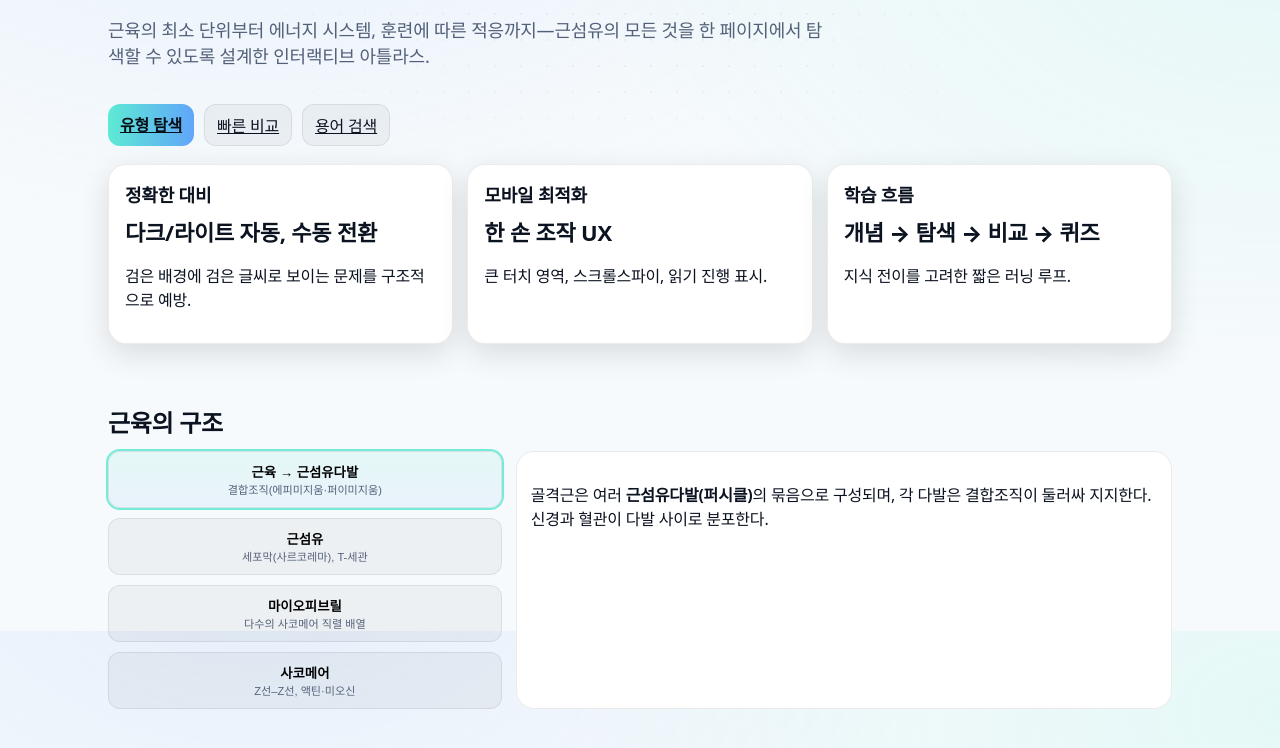
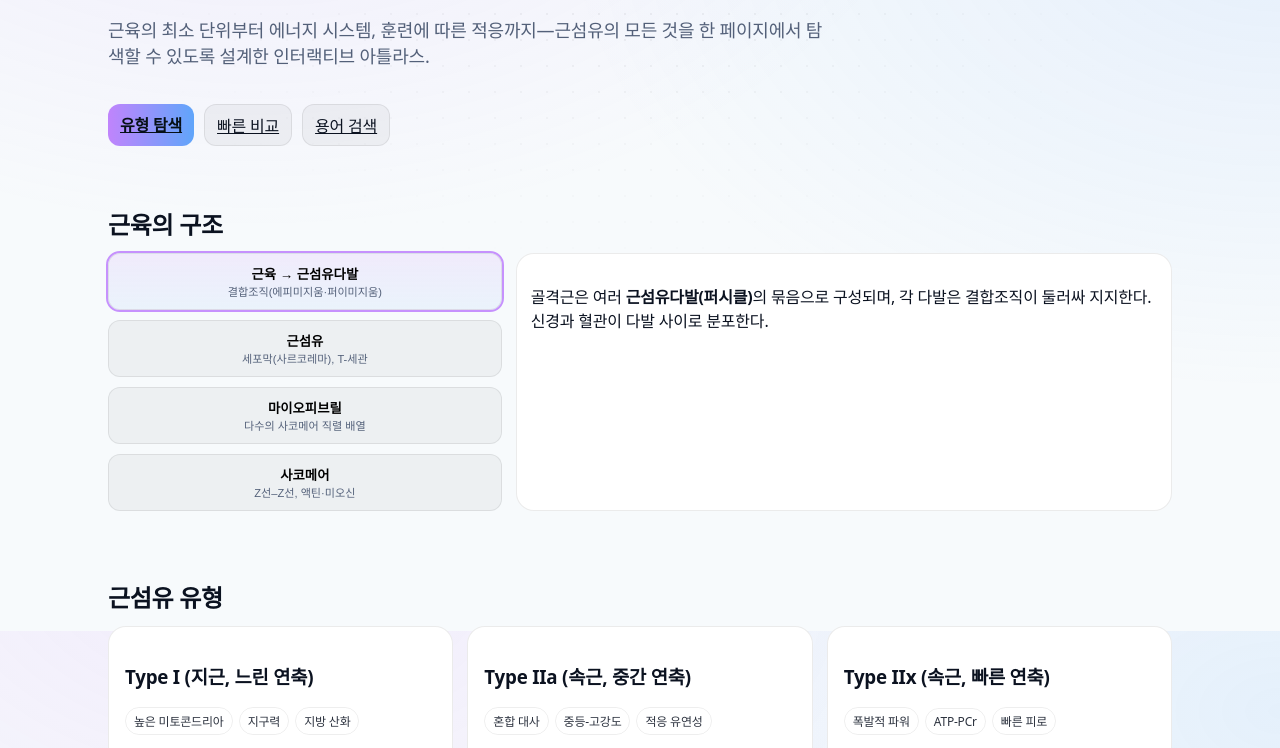
Before and after one commit to DeepSleep-gionkir/Muscle-fiber, a plain HTML site: page index.html in a window 1280 px wide. Shown: the part 169-917 px from the top of the page. Drawn offline with Linux system fonts and the light colour scheme.

Commit message:
Update index.html

```diff
--- a/index.html
+++ b/index.html
@@ -10,23 +10,27 @@
        Design System
        ===================== */
     :root {
-      --bg: #0b0c10;
-      --bg-elev: #11131a;
-      --text: #e8eef6;
-      --muted: #a7b0c0;
-      --brand: #5eead4; /* teal-300 */
-      --brand-2: #60a5fa; /* blue-400 */
-      --accent: #f472b6; /* pink-400 */
-      --danger: #f43f5e; /* rose-500 */
-      --warn: #f59e0b; /* amber-500 */
-      --ok: #34d399; /* emerald-400 */
-      --card: rgba(255,255,255,0.04);
-      --border: rgba(255,255,255,0.08);
+      /* "근섬유" 테마: 딥 인디고 배경 + 퍼플(지구력)/레드(파워) 포인트 */
+      --bg: #100f1c;
+      --bg-elev: #1a192a;
+      --text: #eef0f6;
+      --muted: #9da6c0;
+
+      --brand: #c084fc; /* Purple-400 (지구력 / 주조색) */
+      --brand-2: #60a5fa; /* Blue-400 (지구력 2 / 보조색) */
+      --accent: #f43f5e; /* Rose-500 (파워 / 강조색) */
+
+      --danger: var(--accent); /* 파워/위험 색상 통일 */
+      --warn: #f59e0b; /* Amber-500 */
+      --ok: #34d399; /* Emerald-400 */
+
+      --card: rgba(230, 230, 255, 0.05);
+      --border: rgba(230, 230, 255, 0.1);
       --shadow: 0 8px 30px rgba(0,0,0,0.35);
       --radius: 18px;
       --radius-lg: 26px;
       --maxw: 1100px;
-      --grid-color: rgba(255,255,255,0.06);
+      --grid-color: rgba(230, 230, 255, 0.07);
     }
 
     @media (prefers-color-scheme: light) {
@@ -43,13 +47,13 @@
     }
 
     [data-theme="dark"] {
-      --bg: #0b0c10;
-      --bg-elev: #11131a;
-      --text: #e8eef6;
-      --muted: #a7b0c0;
-      --card: rgba(255,255,255,0.04);
-      --border: rgba(255,255,255,0.08);
-      --grid-color: rgba(255,255,255,0.06);
+      --bg: #100f1c;
+      --bg-elev: #1a192a;
+      --text: #eef0f6;
+      --muted: #9da6c0;
+      --card: rgba(230, 230, 255, 0.05);
+      --border: rgba(230, 230, 255, 0.1);
+      --grid-color: rgba(230, 230, 255, 0.07);
     }
 
     * { box-sizing: border-box; }
@@ -57,8 +61,9 @@
     body {
       margin: 0;
       color: var(--text);
-      background: radial-gradient(1200px 800px at 20% -10%, rgba(96,165,250,0.12), transparent 60%),
-                  radial-gradient(1200px 800px at 100% 10%, rgba(94,234,212,0.12), transparent 60%),
+      /* 배경 그라데이션을 새 테마색(퍼플/블루)으로 변경 */
+      background: radial-gradient(1200px 800px at 20% -10%, rgba(192, 132, 252, 0.12), transparent 60%),
+                  radial-gradient(1200px 800px at 100% 10%, rgba(96, 165, 250, 0.12), transparent 60%),
                   linear-gradient(var(--bg), var(--bg));
       font-family: ui-sans-serif, system-ui, -apple-system, Segoe UI, Roboto, Noto Sans KR, Helvetica, Arial, "Apple Color Emoji", "Segoe UI Emoji";
       letter-spacing: -0.2px;
@@ -104,6 +109,7 @@
     }
     .btn:hover { transform: translateY(-1px); }
 
+    /* 진행률 표시줄: 새 테마 그라데이션 적용 */
     .progress { height: 3px; background: linear-gradient(90deg, var(--brand), var(--brand-2), var(--accent)); width: 0%; }
 
     /* Hero */
@@ -111,13 +117,11 @@
     .title { font-size: clamp(28px, 4.2vw, 56px); line-height: 1.04; margin: 4px 0; font-weight: 900; }
     .subtitle { font-size: clamp(15px, 2.1vw, 18px); color: var(--muted); max-width: 70ch; }
     .actions { display: flex; gap: 10px; flex-wrap: wrap; }
+    /* 주 버튼: 새 테마 그라데이션(퍼플->블루) 적용 */
     .btn-primary { background: linear-gradient(90deg, var(--brand), var(--brand-2)); color: #061017; border: none; font-weight: 800; }
     .btn-ghost { background: var(--card); }
 
-    .cards { display: grid; grid-template-columns: repeat(12, 1fr); gap: 14px; }
-    .card { grid-column: span 12; background: var(--bg-elev); border: 1px solid var(--border); border-radius: var(--radius); padding: 16px; box-shadow: var(--shadow); }
-    .card h3 { margin: 0 0 8px; font-size: 18px; }
-    .kpi { font-size: 22px; font-weight: 800; }
+    /* [제거됨] .cards, .card, .kpi ... */
 
     /* Sections */
     section { padding: 28px 0 40px; }
@@ -128,7 +132,8 @@
     .stepper { display: grid; grid-template-columns: 1.2fr 2fr; gap: 14px; }
     .steps { display: flex; flex-direction: column; gap: 10px; }
     .step { padding: 10px; border: 1px solid var(--border); border-radius: 12px; background: var(--card); cursor: pointer; }
-    .step.active { outline: 2px solid color-mix(in oklab, var(--brand), white 10%); background: linear-gradient(180deg, rgba(94,234,212,0.12), rgba(96,165,250,0.08)); }
+    /* 활성 스텝: 새 테마색(퍼플/블루)으로 변경 */
+    .step.active { outline: 2px solid color-mix(in oklab, var(--brand), white 10%); background: linear-gradient(180deg, rgba(192, 132, 252, 0.12), rgba(96, 165, 250, 0.08)); }
     .step small { color: var(--muted); }
     .panel { border: 1px solid var(--border); border-radius: var(--radius); padding: 14px; background: var(--bg-elev); }
 
@@ -144,10 +149,13 @@
     .explorer { display: grid; grid-template-columns: 1fr; gap: 12px; border: 1px solid var(--border); background: var(--bg-elev); border-radius: var(--radius-lg); padding: 16px; }
     .bars { display: grid; gap: 10px; }
     .bar { height: 14px; border-radius: 8px; background: var(--card); overflow: hidden; border: 1px solid var(--border); }
+    /* 지근(slow) 바: 지구력 색상 (퍼플->블루) */
     .bar .fill { height: 100%; width: 50%; background: linear-gradient(90deg, var(--brand), var(--brand-2)); }
+    /* 속근(fast) 바: 파워 색상 (레드->앰버) */
     .bar.fast .fill { background: linear-gradient(90deg, var(--accent), var(--warn)); }
     .range { appearance: none; width: 100%; height: 14px; background: var(--card); border: 1px solid var(--border); border-radius: 999px; }
-    .range::-webkit-slider-thumb { -webkit-appearance: none; width: 22px; height: 22px; background: radial-gradient(circle at 30% 30%, white 20%, #d1efe9 21%, #7ce7d3 60%, #4ad6bd 61%); border-radius: 50%; border: 2px solid #033; box-shadow: 0 2px 8px rgba(0,0,0,0.35); cursor: grab; }
+    /* 슬라이더 손잡이: 주조색(퍼플) 테마로 변경 */
+    .range::-webkit-slider-thumb { -webkit-appearance: none; width: 22px; height: 22px; background: radial-gradient(circle at 30% 30%, white 20%, #e9d5ff 21%, #c084fc 60%, #a855f7 61%); border-radius: 50%; border: 2px solid #3b0764; box-shadow: 0 2px 8px rgba(0,0,0,0.35); cursor: grab; }
 
     /* Energy timeline */
     .timeline { display: grid; grid-template-columns: 2fr 3fr; gap: 12px; border: 1px solid var(--border); border-radius: var(--radius); background: var(--bg-elev); padding: 12px; }
@@ -182,14 +190,14 @@
     /* Responsive */
     @media (min-width: 720px) {
       nav ul { display: flex; }
-      .cards .card { grid-column: span 4; }
+      /* .cards .card { grid-column: span 4; } <- 삭제됨 */
       .grid-2 { grid-template-columns: 1.2fr 1fr; }
       .type { grid-column: span 4; }
       .glossary .term { grid-column: span 4; }
     }
 
     @media (min-width: 1024px) {
-      .cards .card { grid-column: span 4; }
+      /* .cards .card { grid-column: span 4; } <- 삭제됨 */
     }
 
     /* Motion reduced */
@@ -235,24 +243,7 @@
         <a class="btn btn-ghost" href="#glossary">용어 검색</a>
       </div>
 
-      <div class="cards" role="list">
-        <div class="card" role="listitem">
-          <h3>정확한 대비</h3>
-          <div class="kpi">다크/라이트 자동, 수동 전환</div>
-          <p class="muted">검은 배경에 검은 글씨로 보이는 문제를 구조적으로 예방.</p>
-        </div>
-        <div class="card" role="listitem">
-          <h3>모바일 최적화</h3>
-          <div class="kpi">한 손 조작 UX</div>
-          <p class="muted">큰 터치 영역, 스크롤스파이, 읽기 진행 표시.</p>
-        </div>
-        <div class="card" role="listitem">
-          <h3>학습 흐름</h3>
-          <div class="kpi">개념 → 탐색 → 비교 → 퀴즈</div>
-          <p class="muted">지식 전이를 고려한 짧은 러닝 루프.</p>
-        </div>
-      </div>
-    </section>
+      </section>
 
     <section id="structure" aria-labelledby="t-structure">
       <h2 id="t-structure">근육의 구조</h2>
@@ -275,18 +266,12 @@
           </div>
           <div id="panel-3" hidden>
             <svg class="sarcomere" viewBox="0 0 600 140" aria-label="사코메어 모식도">
-              <!-- Z-lines -->
               <rect x="40" y="20" width="6" height="100" fill="#7dd3fc" rx="2"></rect>
               <rect x="554" y="20" width="6" height="100" fill="#7dd3fc" rx="2"></rect>
-              <!-- M-line -->
               <rect x="298" y="30" width="4" height="80" fill="#fca5a5" rx="2"></rect>
-              <!-- Myosin (thick) -->
               <rect x="180" y="48" width="240" height="44" fill="#f59e0b" rx="10"></rect>
-              <!-- Actin (thin) left -->
               <rect x="46" y="62" width="134" height="16" fill="#60a5fa" rx="8"></rect>
-              <!-- Actin right -->
               <rect x="420" y="62" width="134" height="16" fill="#60a5fa" rx="8"></rect>
-              <!-- Labels -->
               <text x="46" y="18" fill="currentColor" font-size="12">Z</text>
               <text x="556" y="18" fill="currentColor" font-size="12">Z</text>
               <text x="300" y="26" fill="currentColor" font-size="12" text-anchor="middle">M</text>
@@ -323,10 +308,10 @@
         <label for="slowPct">지근(Type I) 비율: <strong id="slowLabel">50%</strong></label>
         <input id="slowPct" class="range" type="range" min="0" max="100" value="50" step="1" aria-valuemin="0" aria-valuemax="100" aria-valuenow="50" aria-label="지근 비율" />
         <div class="bars">
-          <div class="bar slow" aria-label="지근 비율">
+          <div class="bar slow" aria-label="지근 비율 (지구력)">
             <div id="barSlow" class="fill" style="width:50%"></div>
           </div>
-          <div class="bar fast" aria-label="속근 비율">
+          <div class="bar fast" aria-label="속근 비율 (파워)">
             <div id="barFast" class="fill" style="width:50%"></div>
           </div>
         </div>
```
